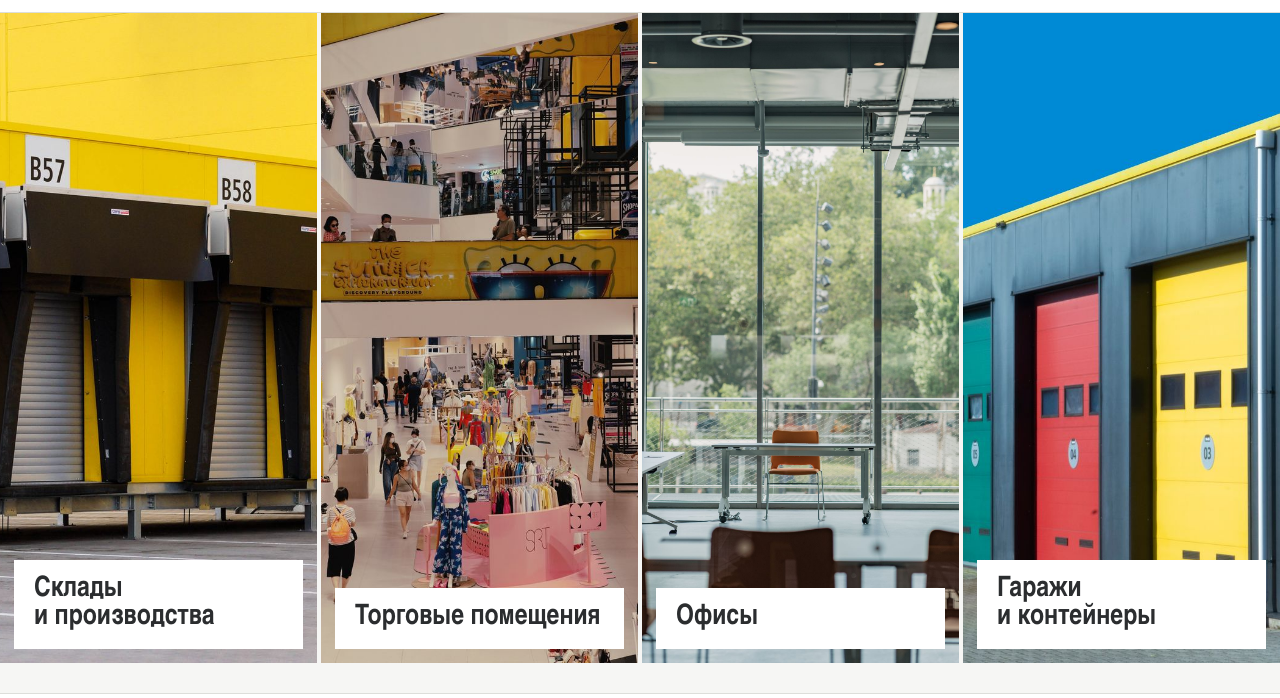
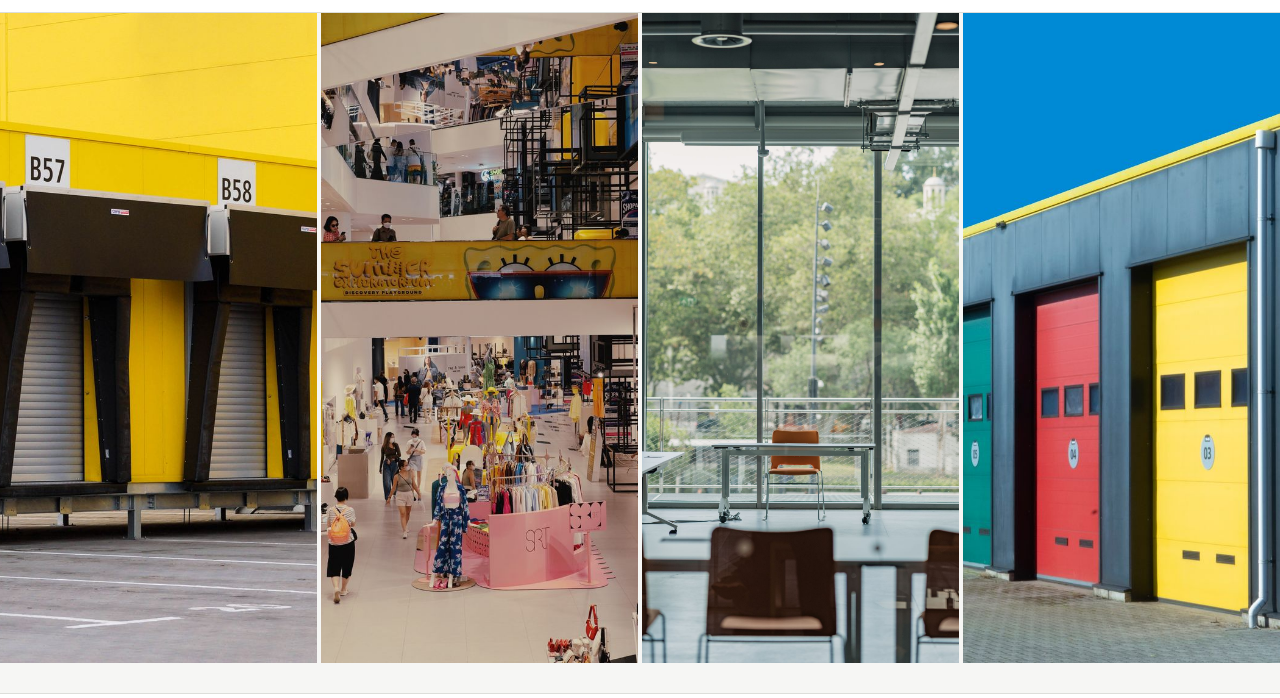
Before and after one commit to rs-diz/arenda-pomeshcheniy, a plain HTML site: page index.html in a window 1280 px wide. Shown: the part 60-758 px from the top of the page. Drawn offline with Linux system fonts and the light colour scheme; a web font is replaced by a local one.

Commit message:
Обложка главной: только фото, без подписей

```diff
--- a/index.html
+++ b/index.html
@@ -31,19 +31,19 @@
   <div class="cover__cols">
     <a class="col col--plain" href="sklady-proizvodstva.html">
       <img src="assets/img/cover-sklad.jpg" alt="Складской комплекс с жёлтыми доковыми воротами" width="1600" height="1067">
-      <span class="col__plate"><b>Склады и&nbsp;производства</b></span>
+      <span class="sr">Склады и&nbsp;производства</span>
     </a>
     <a class="col col--plain" href="torgovye-pomeshcheniya.html">
       <img src="assets/img/cover-torg.jpg" alt="Торговый центр с покупателями и светлыми витринами" width="1600" height="1067">
-      <span class="col__plate"><b>Торговые помещения</b></span>
+      <span class="sr">Торговые помещения</span>
     </a>
     <a class="col col--plain" href="ofisy.html">
       <img src="assets/img/cover-office.jpg" alt="Просторный офис с панорамными окнами и видом на деревья" width="1600" height="1067">
-      <span class="col__plate"><b>Офисы</b></span>
+      <span class="sr">Офисы</span>
     </a>
     <a class="col col--plain" href="garazhi-konteynery.html">
       <img src="assets/img/cover-garage.jpg" alt="Ряд ворот гаражных боксов красного, жёлтого, зелёного и синего цвета" width="1600" height="1067">
-      <span class="col__plate"><b>Гаражи и&nbsp;контейнеры</b></span>
+      <span class="sr">Гаражи и&nbsp;контейнеры</span>
     </a>
   </div>
 </section>
```
